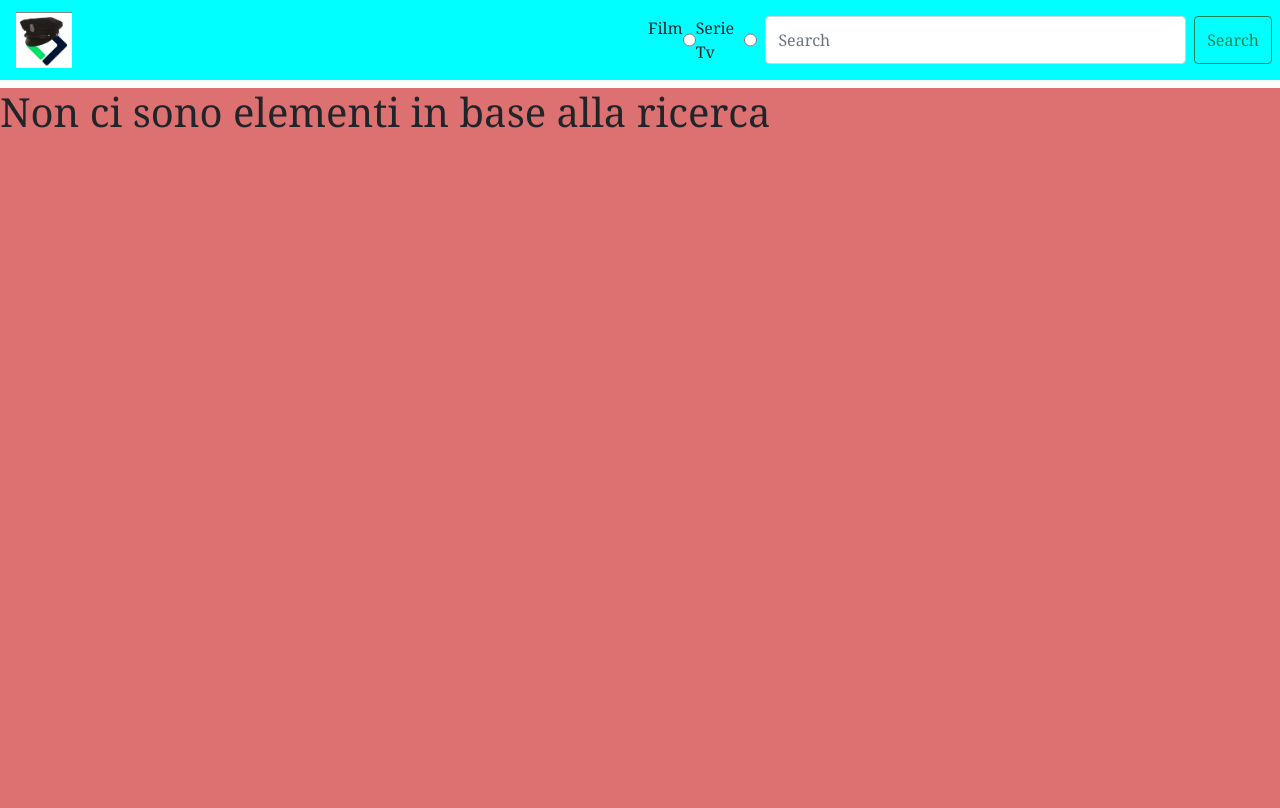
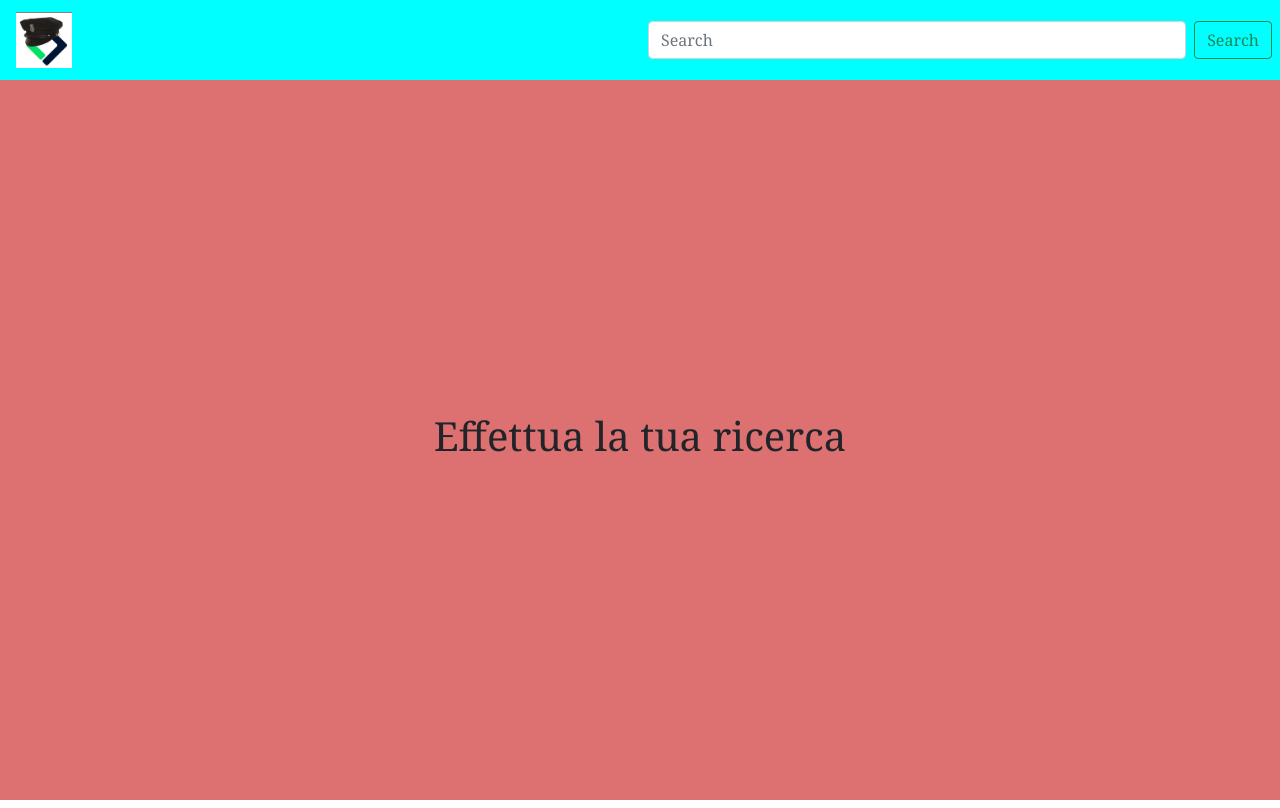
Before and after one commit to giagra91/vue-boolflix, a Vue app: page / in a window 1280 px wide. Built offline with nearby package versions, Linux system fonts and the light colour scheme.

Commit message:
funzionamento milestone 1 e serie tv

```diff
--- a/src/App.vue
+++ b/src/App.vue
@@ -1,13 +1,15 @@
 <template>
   <div id="app">
     <Header @search="newSearch" />
-    <Main :stringToSearch="stringToSearch" />
+    <Main :filmsList="filmsList" :tvSeriesList="tvSeriesList" />
   </div>
 </template>
 
 <script>
 import Header from './components/Header.vue'
 import Main from './components/Main.vue'
+
+import axios from "axios";
 
 export default {
   name: 'App',
@@ -18,20 +20,43 @@ export default {
   data: function(){
     return{
       stringToSearch: "",
+      filmsList: null,
+      tvSeriesList: null,
+      newApi: `https://api.themoviedb.org/3/search/movie?api_key=1e066e335faf58831328ca092e6f9eaf&query=`,
+      tvSeriesApi: `https://api.themoviedb.org/3/search/tv?api_key=1e066e335faf58831328ca092e6f9eaf&language=it_IT&query=`
     }
   },
   methods: {
     newSearch(newString){
       if(newString.trim() !== ""){
+            axios
+            .get(this.newApi+this.stringToSearch)
+            .then((result) => {
+                this.filmsList=result.data.results
+                console.warn(this.filmsList)
+            })
+            .catch((error) => {
+                console.error(error)
+            })
+            axios
+            .get(this.tvSeriesApi+this.stringToSearch)
+            .then((result) => {
+                this.tvSeriesList=result.data.results;
+                console.log(this.tvSeriesList)
+            })
+            .catch((error) => {
+                console.error(error)
+            })
         this.stringToSearch= newString.split(` `).join(`+`);
       } else {
-        this.stringToSearch = "";
+          this.filmsList= null;
+          this.tvSeriesList= null;
       }
     }
   },
-  updated(){
-    console.log(this.stringToSearch)
-  }
+  // updated(){
+  //   console.log(this.stringToSearch);
+  // }
 }
 </script>
 
--- /dev/null
+++ b/src/components/CardFilm.vue
@@ -0,0 +1,28 @@
+<template>
+    <ul class="my-list list-unstyled text-center">
+        <li>{{ film.title }}</li>
+        <li>{{ film.original_title }}</li>
+        <li><img class="my-flag" src="https://upload.wikimedia.org/wikipedia/en/a/ae/Flag_of_the_United_Kingdom.svg" alt=""></li>
+        <li>{{ film.original_language }}</li>
+        <li>{{ film.vote_average }}</li>
+    </ul>
+</template>
+
+<script>
+export default {
+    name: "filmFilm",
+    props:{
+        "film" : Object,
+    }
+
+}
+</script>
+
+<style lang="scss" scoped>
+
+    img.my-flag{
+        width: 20px;
+        height: 20px;
+    }
+
+</style>
--- /dev/null
+++ b/src/components/CardTvSeries.vue
@@ -0,0 +1,28 @@
+<template>
+    <ul class="my-list series-tv list-unstyled text-center">
+        <li>{{ tvSeries.name }}</li>
+        <li>{{ tvSeries.original_name }}</li>
+        <li>{{ tvSeries.original_language }}</li>
+        <li>{{ tvSeries.vote_average }}</li>
+    </ul>
+</template>
+
+<script>
+export default {
+    name: "CardTvSeries",
+    props: {
+    "tvSeries": Array,
+    },
+    updated(){
+    console.log(this.tvSeriesList)
+    }
+
+}
+</script>
+
+<style lang="scss" scoped>
+ul.tv-series{
+    border: 3px solid blue;
+}
+
+</style>
--- a/src/components/Header.vue
+++ b/src/components/Header.vue
@@ -3,12 +3,8 @@
         <img class="px-3" src="../assets/img/boolizia.jpg" alt="">
 
         <div class="form-inline d-flex justify-content-between w-50 px-2">
-            <label for="films">Film</label>
-            <input type="radio" id="films" name="genre" class="">
-            <label for="tv-series">Serie Tv</label>
-            <input type="radio" id="tv-series" name="genre" class="mx-2">
-            <input @keyup="$emit(`search`, stringToSearch.trim())" v-model="stringToSearch" class="form-control" type="search" placeholder="Search" >
-            <button @click="$emit(`search`, stringToSearch.trim())" class="btn btn-outline-success ms-2" type="submit">Search</button>
+            <input @keyup="$emit(`search`, stringToSearch)" v-model="stringToSearch" class="form-control" type="search" placeholder="Search" >
+            <button @click="$emit(`search`, stringToSearch)" class="btn btn-outline-success ms-2" type="submit">Search</button>
         </div>
     </header>
 </template>
@@ -21,8 +17,16 @@ export default {
             stringToSearch: ""
         }
     },
+    methods:{
+        newString(){
+            if(this.stringToSearch !== ""){
+                return this.stringToSearch
+            } else {
+                return this.stringToSearch=""
+            }
+        }
+    },
     updated(){
-        console.log(this.stringToSearch.split(` `).join(`+`))
     }
 }
 </script>
--- a/src/components/Main.vue
+++ b/src/components/Main.vue
@@ -1,64 +1,46 @@
 <template>
-    <main>
-        <h1>{{ stringToSearch }}</h1>
-        <div v-if="filmsList">
-            <ul v-for="(film, index) in filmsList" :key="index">
-                <li>{{ film.title }}</li>
-                <li>{{ film.original_title }}</li>
-                <li>{{ film.original_language }}</li>
-                <li>{{ film.vote_average }}</li>
-            </ul>
+    <main class="d-flex justify-content-center p-3">
+        <div class="card-container" v-if="filmsList" >
+            <CardFilm  :film="film" v-for="(film, index) in filmsList"
+            :key="index"
+            />
         </div>
-        <h1 v-else>Non ci sono elementi in base alla ricerca</h1>
-        <!-- <CardFilm :film="film"/> -->
+        <div class="card-container" v-if="tvSeriesList">
+            <CardTvSeries  :tvSeries="tvSeries" v-for="(tvSeries, index) in tvSeriesList"
+            :key="index"
+            />
+        </div>
+
+        <div class="d-flex justify-content-center align-items-center" v-else>
+            <h1>Effettua la tua ricerca</h1>
+        </div>
     </main>
 </template>
 
 <script>
-import axios from "axios";
+import CardFilm from "./CardFilm.vue";
+import CardTvSeries from "./CardTvSeries.vue";
+
 export default {
     name: "IndexMain",
     props: {
-        "stringToSearch": String
+        "filmsList": Array,
+        "tvSeriesList": Array,
+    },
+    components: {
+        CardFilm,
+        CardTvSeries
     },
     data: function(){
         return{
-            newApi: `https://api.themoviedb.org/3/search/movie?api_key=1e066e335faf58831328ca092e6f9eaf&query=`,
-            filmsList: null,
         }
     },
     methods: {
-        // getApiInfo(){
-        //     axios
-        //     .get(this.newApi)
-        //     .then((result) => {
-        //         this.filmsList= result.data.results
-        //         console.log(newArray)
-        //     })
-        //     .catch((error) => {
-        //         console.error(error)
-        //     })
-        //     return filmsList
-        // }
     },
-    updated(){
-        if(this.stringToSearch.trim() !== ""){
-            axios
-            .get(this.newApi+this.stringToSearch)
-            .then((result) => {
-                this.filmsList=result.data.results
-                // console.table(this.filmsList)
-            })
-            .catch((error) => {
-                console.error(error)
-            })
-        }
-    },
-    // computed: {
-    //     newSearch(){
+    // updated(){
+    // console.log(this.tvSeriesList)
+    // }
 
-    //     }
-    // },
 }
 </script>
 
```
